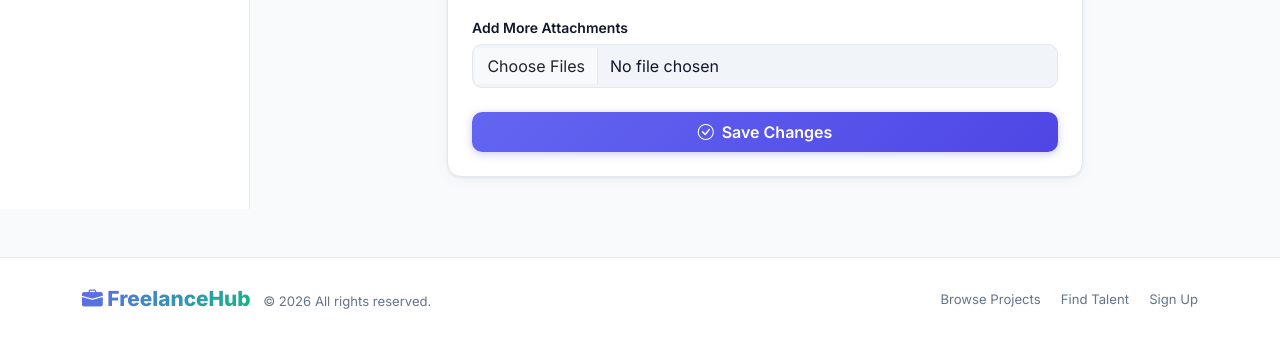
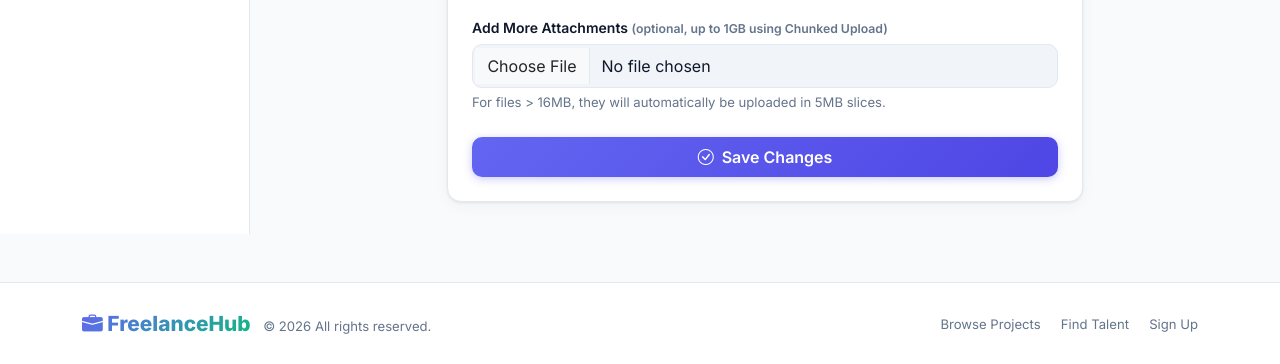
Before and after one commit to lrgokul66/freelance-marketplace, a Flask app: template app/templates/client/edit_project.html in a window 1280 px wide. Shown: the part 806-1170 px from the top of the page. Before the commit the page ends 1115 px from the top, so only its background shows below. Run offline with Flask 3, Linux system fonts and the light colour scheme; the template is opened without the code that fills it, so the values that code supplies are empty.

Commit message:
Fix Request Entity Too Large on edit project page by implementing chunked file uploads support

```diff
--- a/app/templates/client/edit_project.html
+++ b/app/templates/client/edit_project.html
@@ -87,14 +87,47 @@
                     </select>
                 </div>
                 <div class="mb-4">
-                    <label class="form-label">Add More Attachments</label>
-                    <input type="file" name="files" class="form-control" multiple>
+                    <label class="form-label">Add More Attachments <span class="text-muted small">(optional, up to 1GB
+                            using Chunked Upload)</span></label>
+                    <input type="file" id="editProjectAttachmentInput" class="form-control" name="attachments_direct">
+
+                    <!-- Progress bar -->
+                    <div class="progress mt-2 d-none" id="editProjectAttachmentProgressContainer" style="height: 20px;">
+                        <div class="progress-bar progress-bar-striped progress-bar-animated"
+                            id="editProjectAttachmentProgressBar" style="width: 0%;">0%</div>
+                    </div>
+
+                    <!-- Hidden fields container for chunked uploads -->
+                    <div id="chunkedAttachmentsContainer"></div>
+                    <div class="form-text">For files > 16MB, they will automatically be uploaded in 5MB slices.</div>
                 </div>
-                <button type="submit" class="btn btn-primary w-100 py-2 fw-600">
+                <button type="submit" id="editProjectSubmitBtn" class="btn btn-primary w-100 py-2 fw-600">
                     <i class="bi bi-check-circle me-2"></i>Save Changes
                 </button>
             </form>
         </div>
     </div>
 </div>
+
+{% block extra_js %}
+<script>
+    document.addEventListener('DOMContentLoaded', function () {
+        const fileInput = document.getElementById('editProjectAttachmentInput');
+        const container = document.getElementById('chunkedAttachmentsContainer');
+        const progressContainer = document.getElementById('editProjectAttachmentProgressContainer');
+        const progressBar = document.getElementById('editProjectAttachmentProgressBar');
+        const submitBtn = document.getElementById('editProjectSubmitBtn');
+
+        if (fileInput && window.initChunkedUpload) {
+            window.initChunkedUpload(
+                'editProjectAttachmentInput',
+                'editProjectAttachmentProgressContainer',
+                'editProjectAttachmentProgressBar',
+                'chunkedAttachmentsContainer', // stores name="chunked_attachments" hidden fields
+                'editProjectSubmitBtn'
+            );
+        }
+    });
+</script>
 {% endblock %}
+{% endblock %}
```
Also changed, not shown: app/routes/client.py (+22 -0 lines).
